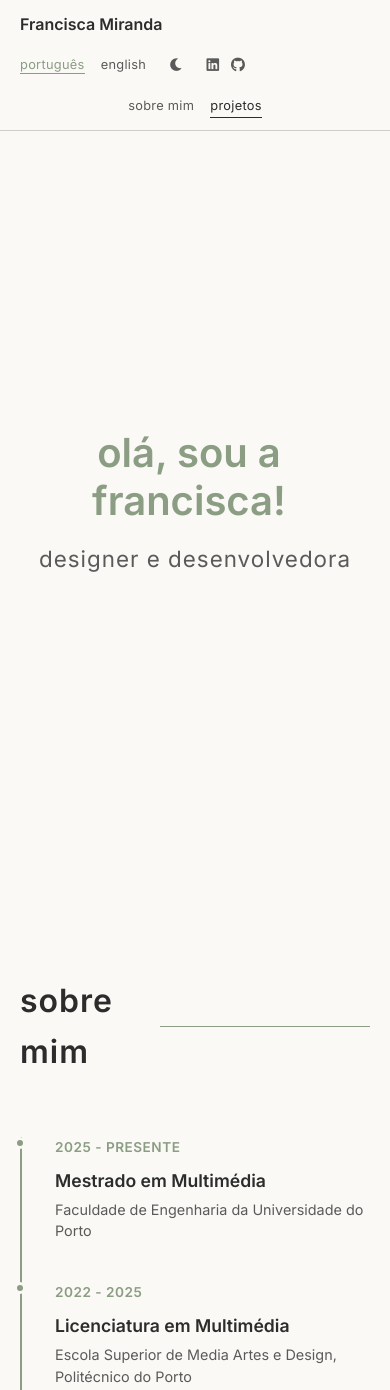
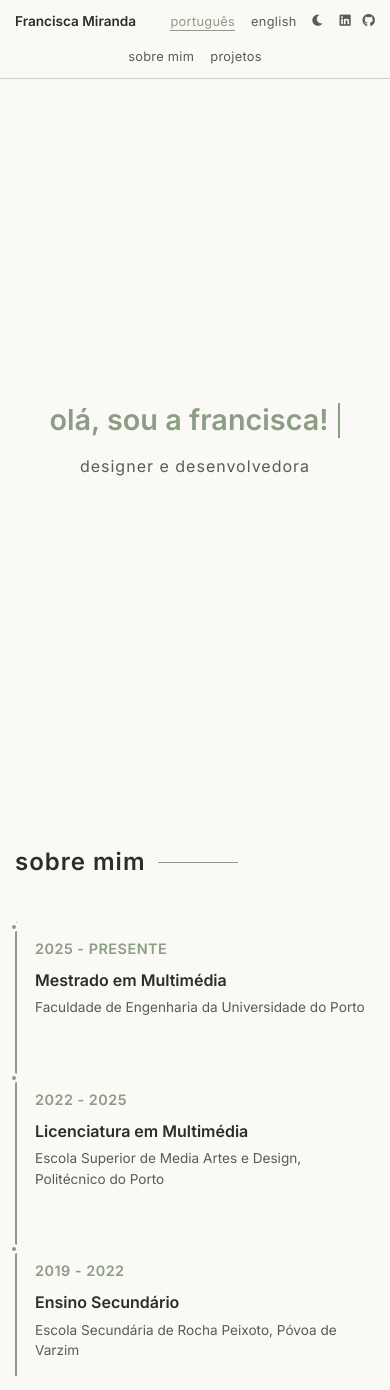
Before and after one commit to franciscaolive/Portfolio, a plain HTML site: page index.html in a window 390 px wide. Shown: the top 1390 px of the page. Drawn offline with Linux system fonts and the light colour scheme.

Commit message:
improved responsiveness

```diff
--- a/styles/styles.css
+++ b/styles/styles.css
@@ -509,7 +509,7 @@ footer {
   }
 
   .header-name {
-    font-size: 1rem;
+    font-size: 0.9rem;
   }
 
   .navbar {
@@ -519,23 +519,51 @@ footer {
   }
 
   .navbar-links {
-    gap: 16px;
+    gap: 20px;
   }
 
   .navbar-links a {
-    font-size: 0.8rem;
+    font-size: 0.85rem;
   }
 
   .navbar-right {
+    gap: 12px;
+  }
+
+  .social-icon {
+    font-size: 0.85rem;
+  }
+
+  .theme-toggle {
+    font-size: 0.85rem;
+    padding: 6px;
+  }
+
+  .hero {
+    min-height: calc(100vh - 120px);
+    padding: 40px 20px;
+  }
+
+  .typing-text {
+    font-size: 2.2rem;
+  }
+
+  .hero-subheader {
+    font-size: 1.2rem;
+  }
+
+  .section-title {
+    font-size: 1.8rem;
     gap: 15px;
   }
 
-  .typing-text {
-    font-size: 2.5rem;
+  .section-title::after {
+    width: 150px;
   }
 
-  .section-title {
-    font-size: 2rem;
+  .about-section,
+  .projects-section {
+    padding: 60px 20px;
   }
 
   .about-grid {
@@ -553,7 +581,139 @@ footer {
     height: 12px;
   }
 
+  .timeline-content h3 {
+    font-size: 1rem;
+  }
+
+  .timeline-content h4 {
+    font-size: 1.1rem;
+  }
+
+  .timeline-content p {
+    font-size: 0.9rem;
+  }
+
+  .skills p {
+    font-size: 0.95rem;
+  }
+
   .projects-grid {
     grid-template-columns: 1fr;
+    gap: 20px;
   }
 }
+
+@media screen and (max-width: 480px) {
+  .header-container {
+    padding: 10px 15px;
+    gap: 10px;
+  }
+
+  .header-name {
+    font-size: 0.85rem;
+  }
+
+  .navbar-links {
+    gap: 16px;
+  }
+
+  .navbar-links a {
+    font-size: 0.8rem;
+  }
+
+  .navbar-right {
+    gap: 10px;
+  }
+
+  .language-switcher {
+    gap: 12px;
+  }
+
+  .lang-btn {
+    font-size: 0.75rem;
+  }
+
+  .social-icon {
+    font-size: 0.8rem;
+  }
+
+  .theme-toggle {
+    font-size: 0.8rem;
+    padding: 5px;
+  }
+
+  .hero {
+    padding: 30px 15px;
+  }
+
+  .typing-text {
+    font-size: 1.8rem;
+  }
+
+  .hero-subheader {
+    font-size: 1rem;
+  }
+
+  .section-title {
+    font-size: 1.5rem;
+    gap: 12px;
+    margin-bottom: 40px;
+  }
+
+  .section-title::after {
+    width: 80px;
+  }
+
+  .about-section,
+  .projects-section {
+    padding: 40px 15px;
+  }
+
+  .about-grid {
+    gap: 30px;
+  }
+
+  .timeline {
+    padding-left: 20px;
+  }
+
+  .timeline-marker {
+    left: -26px;
+    width: 10px;
+    height: 10px;
+  }
+
+  .timeline-content {
+    padding: 15px 0;
+  }
+
+  .timeline-content h3 {
+    font-size: 0.9rem;
+  }
+
+  .timeline-content h4 {
+    font-size: 1rem;
+  }
+
+  .timeline-content p {
+    font-size: 0.85rem;
+  }
+
+  .skills p {
+    font-size: 0.9rem;
+  }
+
+  .projects-grid {
+    gap: 16px;
+  }
+
+  .project-overlay h3 {
+    font-size: 1.1rem;
+    margin-bottom: 15px;
+  }
+
+  .project-overlay a {
+    padding: 8px 20px;
+    font-size: 0.85rem;
+  }
+}
```
